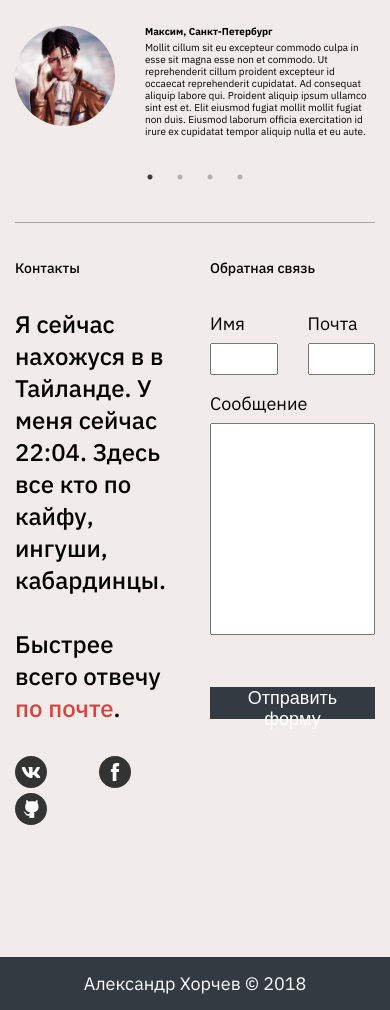
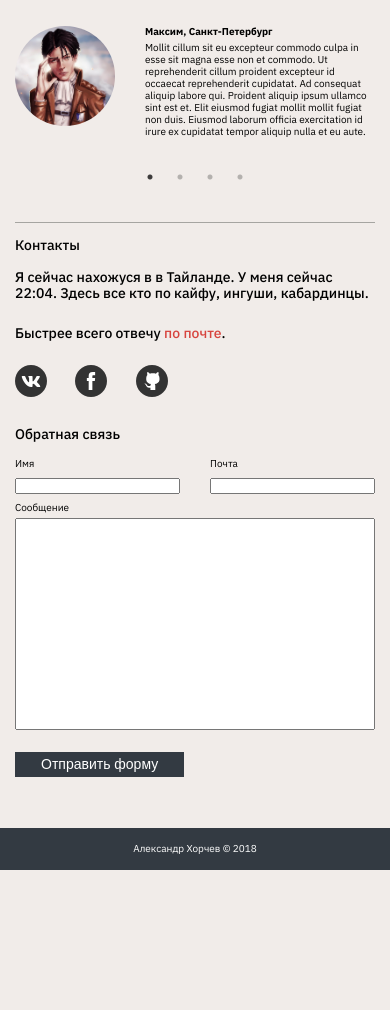
Before and after one commit to Alexzer123/lending, a PHP site: page / in a window 390 px wide; the page is wider, and only the part inside the window is pictured. Shown: the part 890-1900 px from the top of that part. After the commit the page ends 1760 px from the top of that part, so only its background shows below. Run offline with PHP 8.4, Linux system fonts and the light colour scheme.

Commit message:
Implemented mobile version of contacts section and footer.

```diff
--- a/public_html/css/styles.css
+++ b/public_html/css/styles.css
@@ -90,7 +90,7 @@ header nav ul li a {
 
 #projects {
   padding-top: 39px;
-  padding-bottom: 42px;
+  padding-bottom: 47px;
 }
 
 @media (max-width: 576px) {
@@ -207,8 +207,21 @@ header nav ul li a {
   padding-bottom: 127px;
 }
 
+@media (max-width: 576px) {
+  #contacts .wrapper {
+    padding-top: 14px;
+    padding-bottom: 47px;
+  }
+}
+
 #contacts .wrapper h2 {
   margin-bottom: 32px;
+}
+
+@media (max-width: 576px) {
+  #contacts .wrapper h2 {
+    margin-bottom: 16px;
+  }
 }
 
 #contacts .wrapper .contacts p {
@@ -218,9 +231,23 @@ header nav ul li a {
   margin-bottom: 32px;
 }
 
+@media (max-width: 576px) {
+  #contacts .wrapper .contacts p {
+    font-size: 14px;
+    line-height: 16px;
+    margin-bottom: 24px;
+  }
+}
+
 #contacts .wrapper .contacts p a {
   color: #d7443e;
   text-decoration: none;
+}
+
+@media (max-width: 576px) {
+  #contacts .wrapper .contacts ul {
+    margin-bottom: 24px;
+  }
 }
 
 #contacts .wrapper .contacts ul li {
@@ -228,10 +255,24 @@ header nav ul li a {
   margin-right: 48px;
 }
 
+@media (max-width: 576px) {
+  #contacts .wrapper .contacts ul li {
+    margin-right: 24px;
+  }
+}
+
 #contacts .wrapper .feedback form label {
   display: block;
   line-height: 32px;
   margin-bottom: 3px;
+}
+
+@media (max-width: 576px) {
+  #contacts .wrapper .feedback form label {
+    font-size: 10px;
+    line-height: 12px;
+    margin-bottom: 4px;
+  }
 }
 
 #contacts .wrapper .feedback form input,
@@ -246,9 +287,22 @@ header nav ul li a {
   margin-bottom: 13px;
 }
 
+@media (max-width: 576px) {
+  #contacts .wrapper .feedback form input {
+    height: 16px;
+    margin-bottom: 8px;
+  }
+}
+
 #contacts .wrapper .feedback form textarea {
   resize: none;
   margin-bottom: 32px;
+}
+
+@media (max-width: 576px) {
+  #contacts .wrapper .feedback form textarea {
+    margin-bottom: 16px;
+  }
 }
 
 #contacts .wrapper .feedback form button {
@@ -260,8 +314,22 @@ header nav ul li a {
   padding: 0 25px 0 25px;
 }
 
+@media (max-width: 576px) {
+  #contacts .wrapper .feedback form button {
+    font-size: 14px;
+    height: 25px;
+    margin-bottom: 4px;
+  }
+}
+
 #contacts .wrapper .feedback .submit {
   margin-top: 15px;
+}
+
+@media (max-width: 576px) {
+  #contacts .wrapper .feedback .submit {
+    margin-top: 0px;
+  }
 }
 
 #contacts .wrapper .feedback .submit:disabled {
@@ -272,8 +340,22 @@ header nav ul li a {
   color: green;
 }
 
+@media (max-width: 576px) {
+  #contacts .wrapper .feedback .submit-success {
+    font-size: 14px;
+    line-height: 16px;
+  }
+}
+
 #contacts .wrapper .feedback .submit-error {
   color: red;
+}
+
+@media (max-width: 576px) {
+  #contacts .wrapper .feedback .submit-error {
+    font-size: 14px;
+    line-height: 16px;
+  }
 }
 
 footer {
@@ -282,4 +364,11 @@ footer {
   color: #ffffff;
   text-align: center;
 }
+
+@media (max-width: 576px) {
+  footer {
+    font-size: 10px;
+    line-height: 12px;
+  }
+}
 /*# sourceMappingURL=styles.css.map */
--- a/public_html/css/styles.scss
+++ b/public_html/css/styles.scss
@@ -89,7 +89,7 @@ header {
 
 #projects {
     padding-top: 39px;
-    padding-bottom: 42px;
+    padding-bottom: 47px;
 
     @media (max-width: $breakpoint-sm) {
         padding-top: 16px;
@@ -154,8 +154,6 @@ header {
         padding-bottom: 30px;
     }
 
-
-
     h2 {
         margin-bottom: 57px;
 
@@ -195,8 +193,17 @@ header {
     padding-top: 37px;
     padding-bottom: 127px;
 
+    @media (max-width: $breakpoint-sm) {
+        padding-top: 14px;
+        padding-bottom: 47px;
+    }
+
     h2 {
         margin-bottom: 32px;
+
+        @media (max-width: $breakpoint-sm) {
+            margin-bottom: 16px;
+        }
     }
 
     .contacts {
@@ -206,6 +213,12 @@ header {
             line-height: 32px;
             margin-bottom: 32px;
 
+            @media (max-width: $breakpoint-sm) {
+                font-size: 14px;
+                line-height: 16px;
+                margin-bottom: 24px;
+            }
+
             a {
                 color: #d7443e;
                 text-decoration: none;
@@ -213,9 +226,17 @@ header {
         }
 
         ul {
+            @media (max-width: $breakpoint-sm) {
+                margin-bottom: 24px;
+            }
+
             li {
                 display: inline-block;
                 margin-right: 48px;
+
+                @media (max-width: $breakpoint-sm) {
+                    margin-right: 24px;
+                }
             }
         }
     }
@@ -226,6 +247,12 @@ header {
                 display: block;
                 line-height: 32px;
                 margin-bottom: 3px;
+
+                @media (max-width: $breakpoint-sm) {
+                    font-size: 10px;
+                    line-height: 12px;
+                    margin-bottom: 4px;
+                }
             }
 
             input,
@@ -238,11 +265,20 @@ header {
             input {
                 height: 32px;
                 margin-bottom: 13px;
+
+                @media (max-width: $breakpoint-sm) {
+                    height: 16px;
+                    margin-bottom: 8px;
+                }
             }
 
             textarea {
                 resize: none;
                 margin-bottom: 32px;
+
+                @media (max-width: $breakpoint-sm) {
+                    margin-bottom: 16px;
+                }
             }
 
             button {
@@ -252,11 +288,21 @@ header {
                 height: 32px;
                 font-size: inherit;
                 padding: 0 25px 0 25px;
+
+                @media (max-width: $breakpoint-sm) {
+                    font-size: 14px;
+                    height: 25px;
+                    margin-bottom: 4px;
+                }
             }
         }
 
         .submit {
             margin-top: 15px;
+
+            @media (max-width: $breakpoint-sm) {
+                margin-top: 0px;
+            }
 
             &:disabled {
                 background-color: #B22222;
@@ -265,10 +311,20 @@ header {
 
         .submit-success {
             color: green;
+
+            @media (max-width: $breakpoint-sm) {
+                font-size: 14px;
+                line-height: 16px;
+            }
         }
 
         .submit-error {
             color: red;
+
+            @media (max-width: $breakpoint-sm) {
+                font-size: 14px;
+                line-height: 16px;
+            }
         }
     }
 }
@@ -278,4 +334,9 @@ footer {
     background-color: #333a42;
     color: #ffffff;
     text-align: center;
+
+    @media (max-width: $breakpoint-sm) {
+        font-size: 10px;
+        line-height: 12px;
+    }
 }
--- a/public_html/index.html
+++ b/public_html/index.html
@@ -12,7 +12,6 @@
     <link rel="stylesheet" type="text/css" href="slick/slick.css" />
     <link rel="stylesheet" type="text/css" href="slick/slick-theme.css" />
     <link rel="stylesheet" href="css/styles.css">
-
 </head>
 
 <body>
@@ -22,6 +21,7 @@
                 <div class="col-9 col-sm-3">
                     <h1>Александр Хорчев</h1>
                 </div><!-- /.col -->
+
                 <div class="col-2 offset-1 col-sm-8 offset-sm-1">
                     <a href="#" class="menu-button">
                         <img src="img/header/menu-button.svg" alt="menu-button.svg">
@@ -74,7 +74,6 @@
                 </div>
                 <div class="col-12 col-sm-8">
                     <div class="projects-slider">
-
                         <figure>
                             <img src="img/projects/Chat.jpg" alt="Программа виртуального общения по локальной сети">
                             <figcaption>
@@ -110,7 +109,6 @@
                                 <!-- /.meta -->
                             </figcaption>
                         </figure>
-
                     </div><!-- /.projects-slider -->
                 </div>
             </div><!-- /.row -->
@@ -123,7 +121,6 @@
                 <h2>Отзывы</h2>
 
                 <div class="reviews-slider">
-
                     <div>
                         <div class="row">
                             <div class="col-4 col-sm-4">
@@ -195,9 +192,7 @@
                             </div>
                         </div><!-- /.row -->
                     </div>
-
                 </div><!-- /.reviews-slider -->
-
             </div><!-- wrapper -->
         </div><!-- container -->
     </section><!-- /#reviews -->
@@ -206,7 +201,7 @@
         <div class="container">
             <div class="wrapper">
                 <div class="row">
-                    <div class="col-6">
+                    <div class="col-12 col-sm-6">
                         <h2>Контакты</h2>
 
                         <div class="contacts">
@@ -214,6 +209,7 @@
                                 Я сейчас нахожуся в в Тайланде. У меня сейчас 22:04. Здесь все кто по кайфу, ингуши,
                                 кабардинцы.
                             </p>
+
                             <p>
                                 Быстрее всего отвечу <a href="mailto:">по почте</a>.
                             </p>
@@ -235,13 +231,13 @@
                                     </a>
                                 </li>
                             </ul>
-
                         </div><!-- /.contacts -->
                     </div><!-- /.col-6 -->
 
-                    <div class="col-6">
+                    <div class="col-12 col-sm-6">
                         <div class="feedback">
                             <h2>Обратная связь</h2>
+
                             <form method="POST" action="server.php">
                                 <div class="row">
                                     <div class="col-6">
@@ -263,12 +259,9 @@
 
                             <div class="submit submit-error" style="display: none;">Ошибка отправки сообщеня.
                                 Пожалуйста, свяжитесь со мной по email.</div>
-
                         </div>
-
                     </div><!-- /.col-6 -->
                 </div><!-- /.row -->
-
             </div><!-- wrapper -->
         </div><!-- /.container -->
     </section><!-- /.contacts -->
@@ -277,76 +270,9 @@
         Александр Хорчев &copy; 2018
     </footer>
 
-
     <script src="js/jquery-2.2.4.min.js"></script>
     <script type="text/javascript" src="slick/slick.min.js"></script>
-
-    <script type="text/javascript">
-        $(document).ready(function () {
-
-            //слайдеры
-            $('.projects-slider').slick({
-                autoplay: true,
-                dots: true,
-                slidesPerRow: 1,
-                slidesToShow: 1,
-                slidesToScroll: 1
-            });
-            $('.reviews-slider').slick({
-                slidesPerRow: 2,
-                slidesToShow: 2,
-                slidesToScroll: 2,
-                arrows: false,
-                dots: true,
-                responsive: [{
-                    breakpoint: 576,
-                    settings: {
-                        slidesPerRow: 1,
-                        slidesToShow: 1,
-                        slidesToScroll: 1
-                    }
-                }]
-            });
-
-            //показ сообщения об успехе/ошибки
-            function displayResult(selector, time) {
-                $(selector).show('slow');
-                setTimeout(function () {
-                    $(selector).hide('slow');
-                }, time);
-            }
-
-            //отправка формы
-            $(".feedback form").on('submit', function (event) {
-                //обратите внимание на то что в теле обработчика мы вырубаем штатный обработчик события submit (который гавесил сам браузер по дефолты)
-                event.preventDefault();
-
-                //2 получаем данные введеные в форму
-                let data = {
-                    name: $("#name").val(),
-                    email: $("#email").val(),
-                    text: $("#text").val()
-                }
-
-                $(".submit").prop("disabled", true);
-
-                //отправка данных на сервер и обработка результата
-                $.post('server.php', data, function (response) {
-                    if (response.result) {
-                        // console.log("success");
-                        displayResult(".submit.submit-success", 10000);
-                    } else {
-                        // console.log("error")
-                        displayResult(".submit.submit-error", 10000);
-                    }
-
-                    $(".submit").prop("disabled", false);
-                }, 'json');
-
-            });
-        });
-    </script>
-
+    <script type="text/javascript" src="js/scripts.js"> </script>
 </body>
 
 </html>
```
Also changed, not shown: public_html/js/scripts.js (added, +62 -0 lines), 1 other file.
